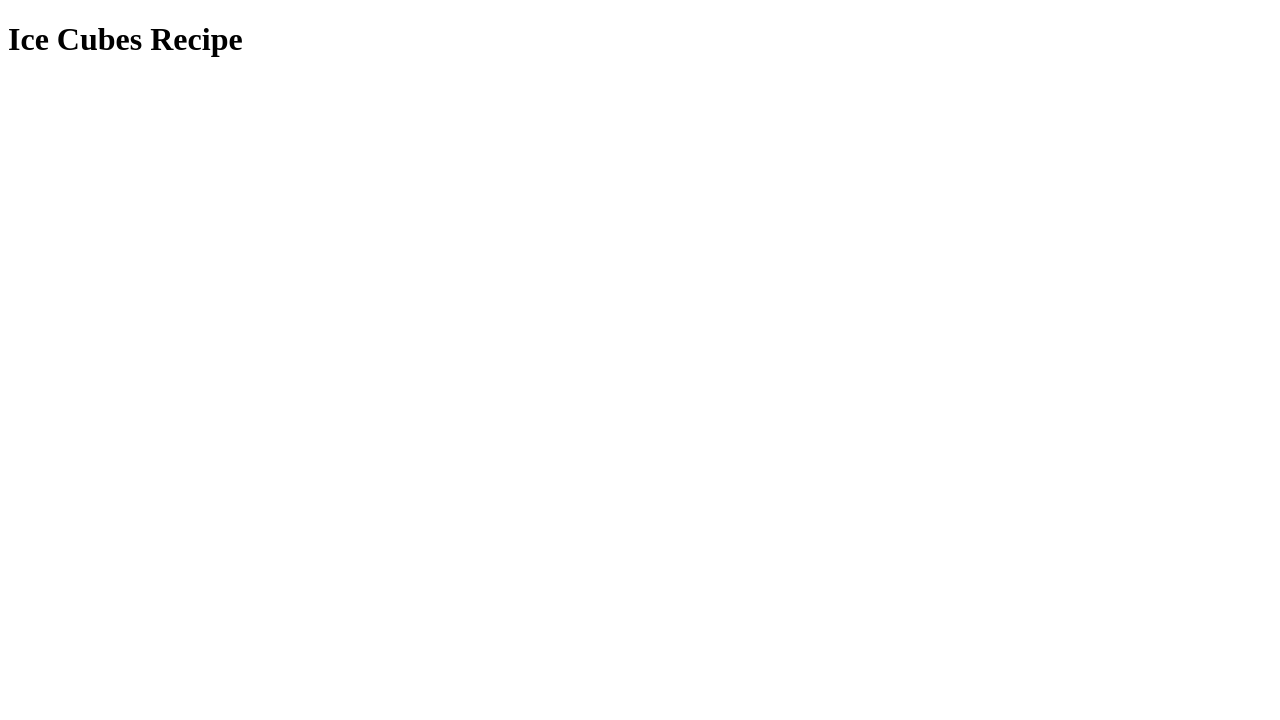
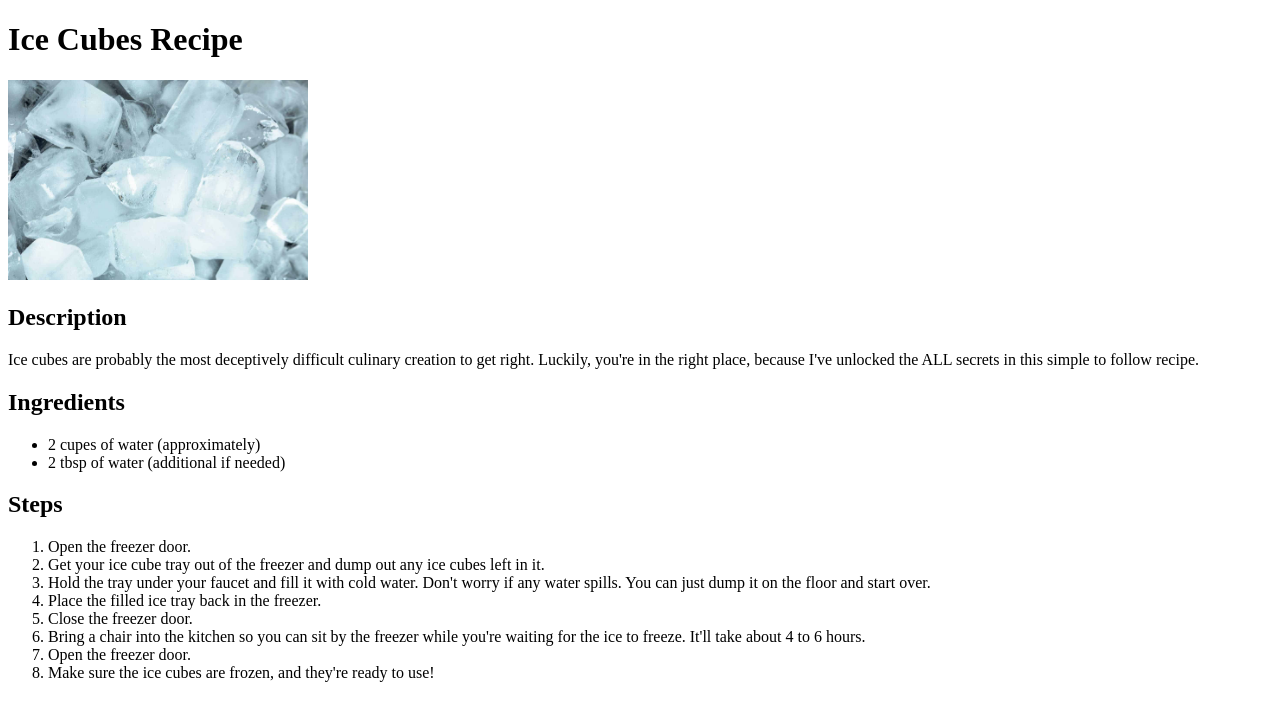
Before and after one commit to codedangerous/odin-recipes, a plain HTML site: page recipes/ice-cubes.html in a window 1280 px wide. Drawn offline with Linux system fonts and the light colour scheme.

Commit message:
Add images directory and add ice cubes recipe
I added a directory to store images for use throughout the site, and
I added an image of ice cubes for the ice cubes recipe page. I also
added actual content to the ice cubes recipe page.

```diff
--- a/recipes/ice-cubes.html
+++ b/recipes/ice-cubes.html
@@ -7,5 +7,43 @@
 
     <body>
         <h1>Ice Cubes Recipe</h1>
+
+        <img src="../images/ice-cubes.jpeg" alt="ice cubes" width="300" height="200">
+
+        <h2>Description</h2>
+        <p>Ice cubes are probably the most deceptively difficult culinary
+            creation to get right. Luckily, you're in the right place, because
+            I've unlocked the ALL secrets in this simple to follow recipe.
+        </p>
+
+        <h2>Ingredients</h2>
+
+        <ul>
+            <li>2 cupes of water (approximately)</li>
+            <li>2 tbsp of water (additional if needed)</li>
+        </ul>
+
+        <h2>Steps</h2>
+
+        <ol>
+            <li>Open the freezer door.</li>
+            <li>Get your ice cube tray out of the freezer and dump out
+                any ice cubes left in it.
+            </li>
+            <li>Hold the tray under your faucet and fill it with cold water.
+                Don't worry if any water spills. You can just dump it on the
+                floor and start over.
+            </li>
+            <li>Place the filled ice tray back in the freezer.</li>
+            <li>Close the freezer door.</li>
+            <li>Bring a chair into the kitchen so you can sit by the freezer
+                while you're waiting for the ice to freeze. It'll take
+                about 4 to 6 hours.
+            </li>
+            <li>Open the freezer door.</li>
+            <li>Make sure the ice cubes are frozen, and they're ready to
+                use!
+            </li>
+        </ol>
     </body>
 </html>
```
Also changed, not shown: images/ice-cubes.jpeg (added).
